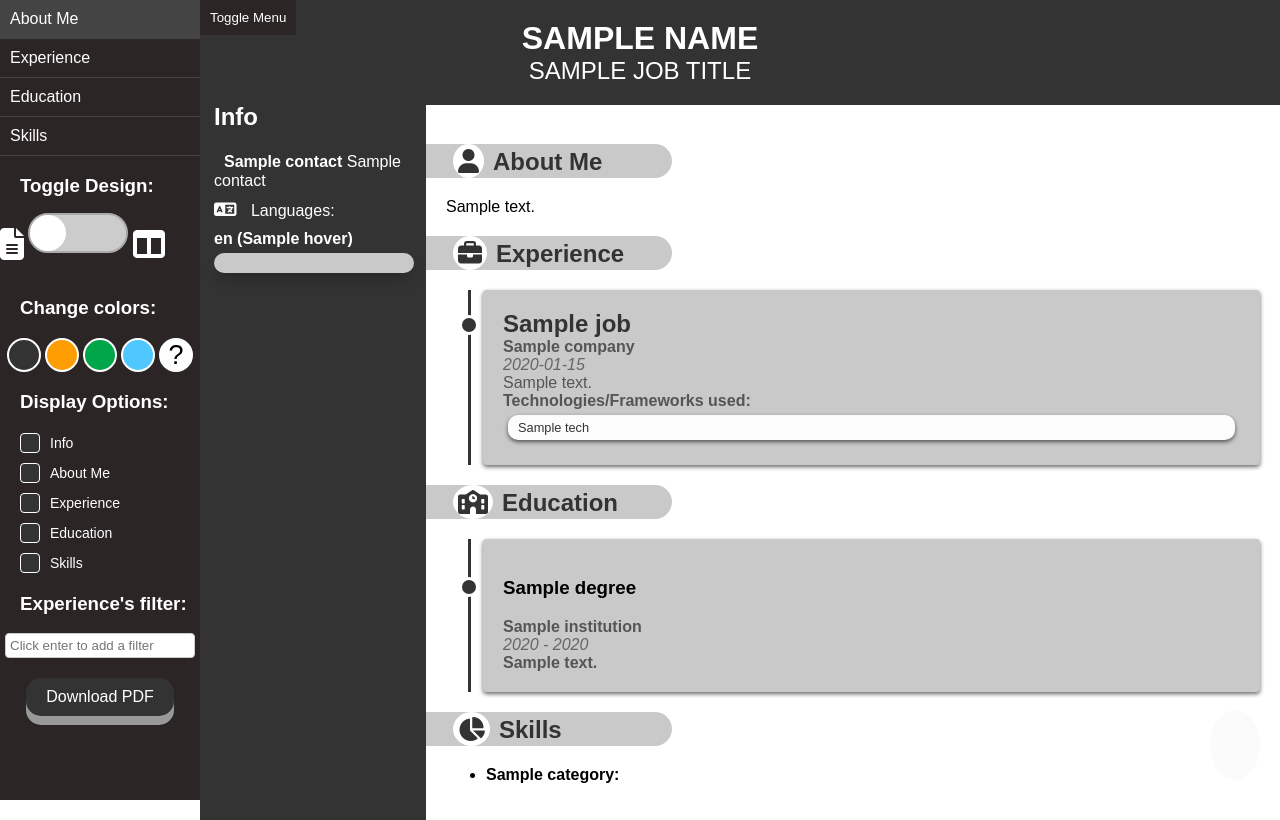
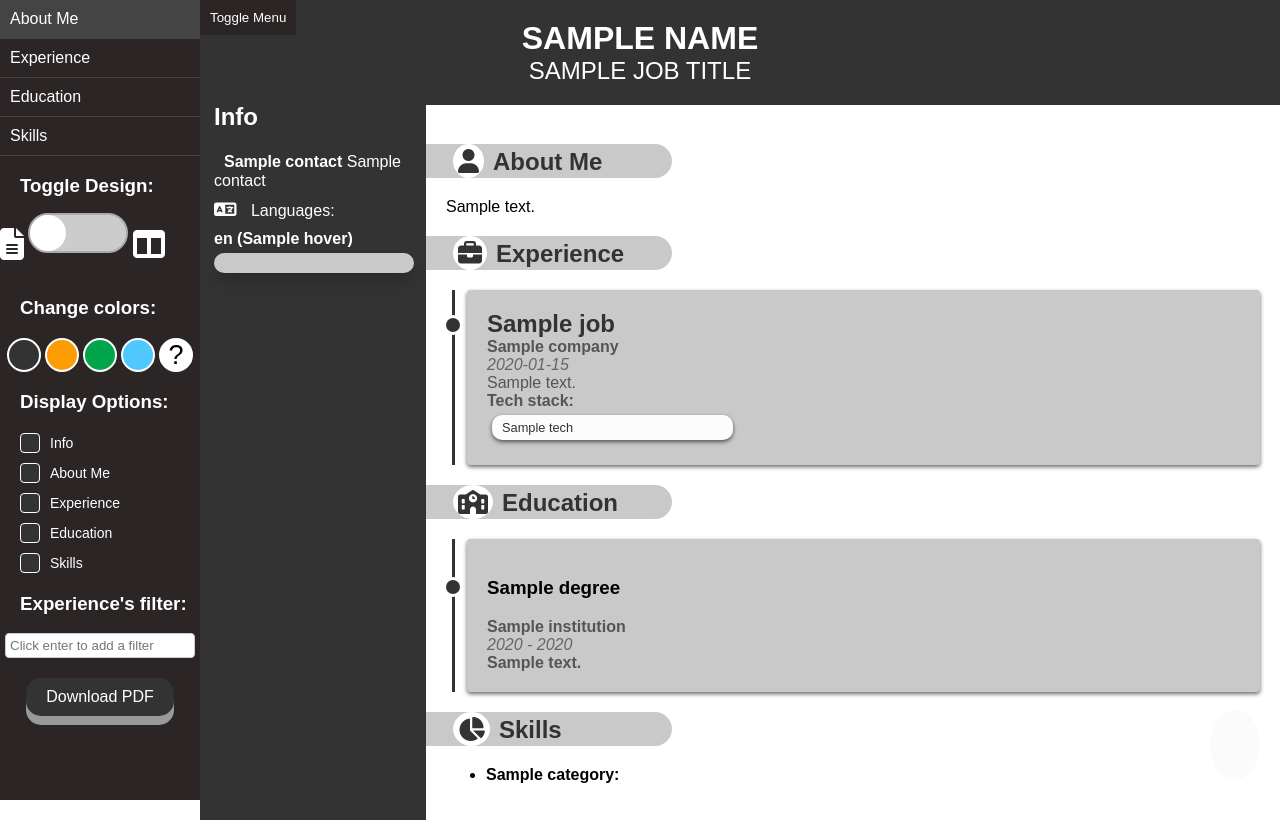
Before and after one commit to jaumes5/CVbuilder, a Flask app: template templates/index.html in a window 1280 px wide. Run offline with Flask 2, Linux system fonts and the light colour scheme; the template is opened without the code that fills it: most values are stand-ins (such as "Sample title", 1, 10 or a date in 2020); some libraries are stand-ins or nearby versions.

Commit message:
Fix minor bugs

```diff
--- a/backend/experience_handler.py
+++ b/backend/experience_handler.py
@@ -48,7 +48,7 @@ class ExperienceHandler:
             <p class="quaternary">{ job["company"] }</p>
             <p class="quinary">{ job["dates"] }</p>
             <p class="senary">{ job["description"] }</p>
-            <p class="quaternary">Technologies/Frameworks used:</p>
+            <p class="quaternary">Tech stack:</p>
             <ul class="technologies">
                 {get_techs(job["technologies"], pos)}
             </ul>
--- a/static/javascript/save-pdf.js
+++ b/static/javascript/save-pdf.js
@@ -21,8 +21,8 @@ downloadButton.addEventListener('click', () => {
   if (currentLink.getAttribute('href') === '/static/stylesheets/style-grid.css') {
         newLink.href = '/static/stylesheets/style-no-grid.css';
         designButton.classList.toggle('active');
+        document.head.replaceChild(newLink, currentLink);
   }
-  document.head.replaceChild(newLink, currentLink);
 
   // Hide the navigation menu
   navMenu.style.display = 'none';
--- a/static/stylesheets/timeline.css
+++ b/static/stylesheets/timeline.css
@@ -2,7 +2,7 @@
   list-style: none;
   border-left: 3px solid #333;
   padding-left: 12px;
-  margin: 0 0 0 22px;
+  margin: 0 0 0 6px;
   overflow-wrap: break-word;
 }
 
@@ -61,9 +61,17 @@ ul.timeline > li::after {
 }
 
 .timeline li ul.technologies {
+  display: grid;
+  grid-template-columns: repeat(auto-fit, minmax(150px, 1fr));
   list-style: none;
   margin: 0;
   padding: 0;
+}
+
+@media (min-width: 1100px) {
+    .timeline li ul.technologies {
+        grid-template-columns: repeat(3, 1fr);
+    }
 }
 
 .timeline li ul.technologies li {
--- a/templates/index.html
+++ b/templates/index.html
@@ -50,7 +50,7 @@
               <p class="quaternary">{{ job.company|safe }}</p>
               <p class="quinary">{{ job.dates }}</p>
               <p class="senary">{{ job.description|safe }}</p>
-              <p class="quaternary">Technologies/Frameworks used:</p>
+              <p class="quaternary">Tech stack:</p>
               <ul class="technologies">
                 {% for tech in job.technologies %}
                   {% if (current_index + loop.index) % 2 == 1%}
```
